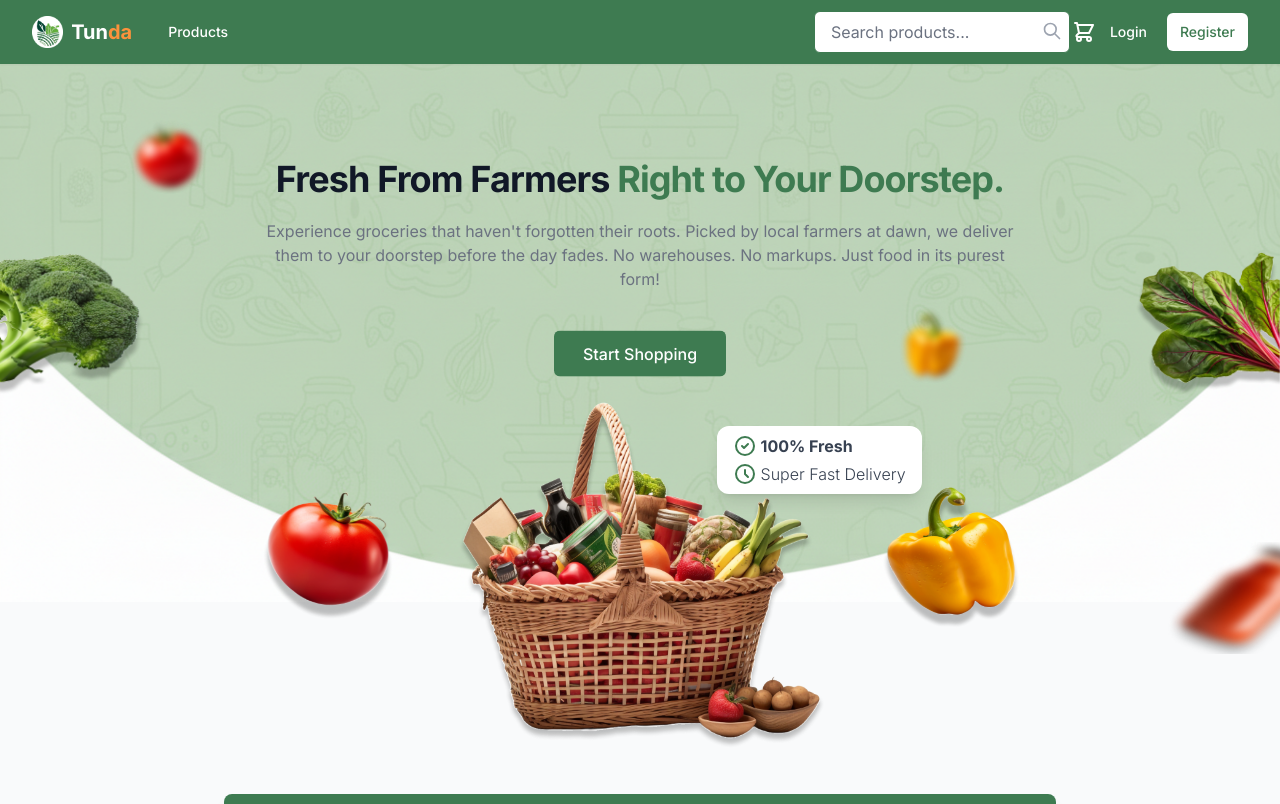
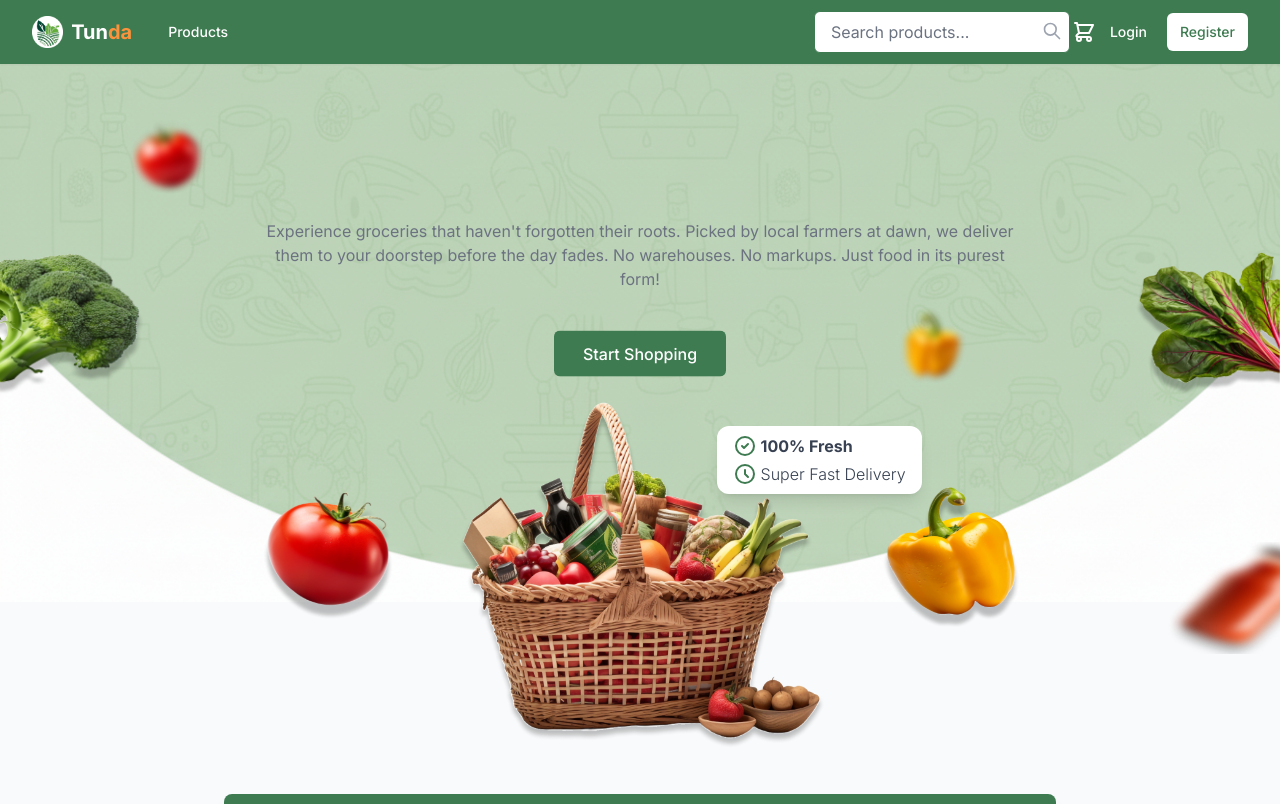
Before and after one commit to Mathew-macharia/tunda-fullstack, a Vue app in the folder frontend/: page / in a window 1280 px wide. Shown: the top 804 px of the page. Built offline with nearby package versions, Linux system fonts and the light colour scheme; no server answers.

Commit message:
implemented a bouncing effect on all floating products

```diff
--- a/frontend/src/components/HeroSection.vue
+++ b/frontend/src/components/HeroSection.vue
@@ -26,8 +26,10 @@
     <div class="relative max-w-7xl mx-auto px-4 sm:px-6 lg:px-8">
       <div class="text-center" style="transform: translateY(-30%);">
         <h1 class="text-2xl font-extrabold tracking-tight text-grey-900 sm:text-3xl md:text-4xl">
-          <span class="block xl:inline">Fresh From Farmers</span>
-          <span class="block text-primary xl:inline"> Right to Your Doorstep.</span>
+          <span class="typewriter-wrapper">
+            <span class="block xl:inline">Fresh From Farmers</span>
+            <span class="block text-primary xl:inline"> Right to Your Doorstep.</span>
+          </span>
         </h1>
         <p class="mt-4 max-w-2xl mx-auto text-sm text-gray-500 sm:text-base md:mt-5 md:max-w-3xl">
           Experience groceries that haven't forgotten their roots. Picked by local farmers at dawn, we deliver them to your doorstep before the day fades. No warehouses. No markups. Just food in its purest form!
@@ -70,4 +72,36 @@ export default {
 
 <style scoped>
 /* The global bounce-float animation is defined in main.css */
+
+.typewriter-wrapper {
+  --characters: 42; /* "Fresh From Farmers Right to Your Doorstep." has 42 characters */
+  width: calc(var(--characters) * 1ch);
+  animation: typing 4s steps(var(--characters), end) infinite, blink-caret .75s step-end infinite;
+  white-space: nowrap;
+  overflow: hidden;
+  border-right: 3px solid currentColor; /* Caret color matches text color */
+  display: inline-block; /* Ensure it respects width and border-right */
+  vertical-align: bottom; /* Align with text baseline */
+}
+
+@keyframes typing {
+  from { width: 0 }
+  to { width: calc(var(--characters) * 1ch) }
+}
+
+@keyframes blink-caret {
+  from, to { border-color: transparent }
+  50% { border-color: currentColor; } /* Blinking caret */
+}
+
+/* Mobile responsiveness: Disable typing effect and allow text wrap */
+@media (max-width: 639px) { /* Tailwind's default 'sm' breakpoint is 640px */
+  .typewriter-wrapper {
+    white-space: normal; /* Allow text to wrap on multiple lines */
+    overflow: visible;   /* Ensure all text is visible */
+    width: auto;         /* Let the width adjust to content */
+    border-right: none;  /* Hide the blinking caret on mobile */
+    animation: none;     /* Disable the typing animation on mobile */
+  }
+}
 </style>
```
